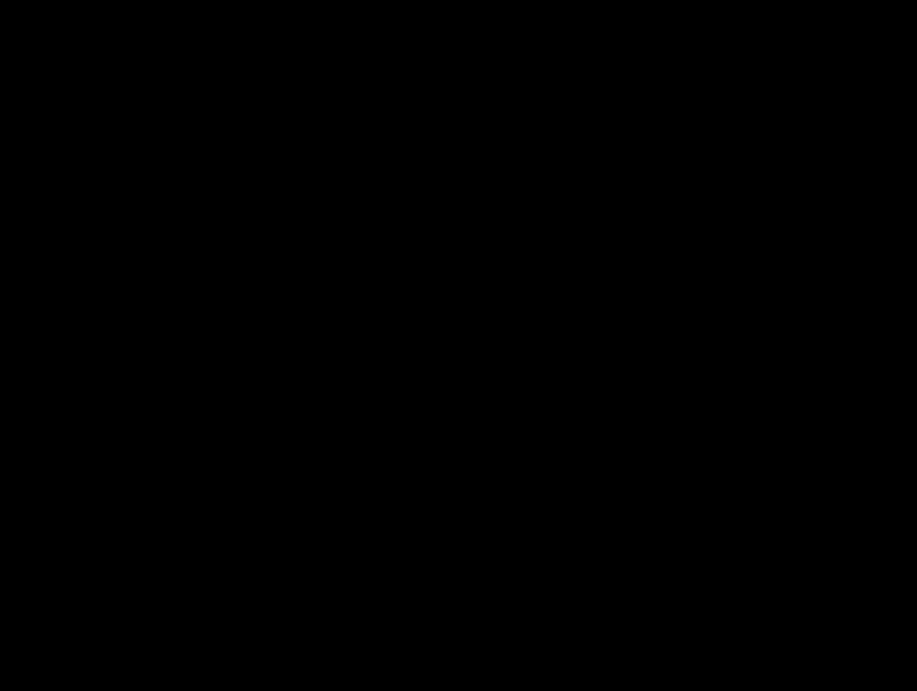
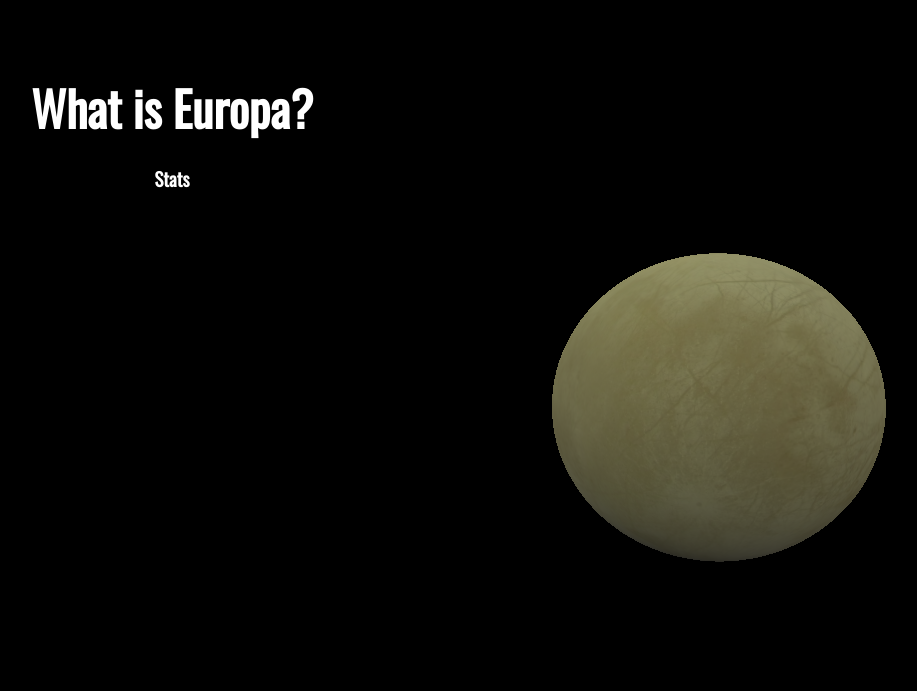
Before and after one commit to conoramanatullah/fwdproject2, a website: page app/index.html in a window 1280 px wide. Shown: the whole page, without its empty margins (148-1065 px from the left). Drawn offline with nearby package versions, Linux system fonts and the light colour scheme; animation ran at ten frames a second.

Commit message:
Built interface layout and stuff

```diff
--- /dev/null
+++ b/app/css/app.css
@@ -0,0 +1,28 @@
+body {
+  text-align: center;
+  margin: 0 auto;
+  overflow: hidden;
+}
+#interface {
+  font-family: 'Oswald', sans-serif;
+  margin-left: 3em;
+  color: white;
+  margin: 3em auto;
+  z-index: 1000;
+  width: 50vw;
+  height: 80vh;
+  /*background-color: blue;*/
+  /*background: none;*/
+  position: absolute;
+}
+#interface h1 {
+  font-size: 3em
+}
+#container {
+  position: relative;
+  z-index: 1;
+}
+
+/*font-family: 'Oswald', sans-serif;
+font-family: 'Open Sans Condensed', sans-serif;
+font-family: 'Inconsolata', monospace;*/
--- a/app/index.html
+++ b/app/index.html
@@ -3,12 +3,19 @@
   <head>
     <meta charset="utf-8">
     <meta name="viewport" content="width=device-width, initial-scale=1">
+    <link href="https://fonts.googleapis.com/css?family=Inconsolata|Open+Sans+Condensed:300|Oswald" rel="stylesheet">
     <link rel="stylesheet" href="../node_modules/normalizecss/normalize.css">
-
+    <link rel="stylesheet" href="css/app.css?v=1.0">
     <title>Space</title>
 
   </head>
   <body>
+    <div id="interface">
+      <h1>What is Europa?</h1>
+      <h3>Stats</h3>
+
+    </div>
+    <div id="container"></div>
     <script type="application/x-glsl" id="sky-vertex">
       varying vec2 vUV;
 
@@ -18,7 +25,6 @@ void main() {
         gl_Position = projectionMatrix * modelViewMatrix * pos;
       }
     </script>
-
     <script type="application/x-glsl" id="sky-fragment">
       uniform sampler2D texture;
       varying vec2 vUV;
@@ -29,6 +35,6 @@ void main() {
       }
     </script>
     <script src="../node_modules/three/build/three.js"></script>
-    <script src="js/app.js"></script>
+    <script src="js/app.js?v=1.02"></script>
   </body>
 </html>
--- a/app/js/app.js
+++ b/app/js/app.js
@@ -1,21 +1,28 @@
 (function(){
+
   var scene = new THREE.Scene();
   var camera = new THREE.PerspectiveCamera( 75, window.innerWidth / window.innerHeight, 0.1, 1000);
   var renderer = new THREE.WebGLRenderer();
+  var loader = new THREE.TextureLoader();
+  var mouseX = 0, mouseY = 0;
+  var windowHalfX = window.innerWidth / 2;
+  var windowHalfY = window.innerHeight / 2;
   var material;
-  renderer.setSize(window.innerWidth, window.innerHeight);
-  document.body.appendChild( renderer.domElement );
 
 
 
-  var loader = new THREE.TextureLoader();
+  container = document.getElementById('container');
+
+  renderer.setSize(window.innerWidth, window.innerHeight);
+
+  container.appendChild( renderer.domElement );
 
   loader.load(
     '../assets/europa.jpg',
 
     function( texture ) {
       // Do something with the texture
-      var geometry = new THREE.SphereGeometry(.1,64,64 );
+      var geometry = new THREE.SphereGeometry(2,64,64 );
 
 
       var material = new THREE.MeshPhongMaterial( {
@@ -24,7 +31,7 @@
       } );
 
       var sphere = new THREE.Mesh( geometry, material );
-      sphere.position.x = 5;
+      sphere.position.x = 3;
       // sphere.position.y = 5;
 
       scene.add( sphere );
@@ -38,43 +45,6 @@
       console.log('Error Loading Texture');
     }
   );
-
-
-  loader.load(
-    '../assets/jupiter.jpg',
-    function ( texture ){
-      var geometry = new THREE.SphereGeometry(4, 64, 64);
-      var material = new THREE.MeshPhongMaterial( {
-        map: texture,
-        // overdraw: 0.5,
-      } );
-
-      var sphere = new THREE.Mesh( geometry, material );
-      // sphere.position.x = 4;
-      scene.add( sphere );
-    },
-    function( xhr ) {
-      console.log( (xhr.loaded / xhr.total * 100) + '% loaded' );
-    } ,
-    function( xhr ) {
-      console.log('Error Loading Texture');
-    }
-
-
-  )
-
-
-
-
-
-  var mouseX = 0, mouseY = 0;
-  var windowHalfX = window.innerWidth / 2;
-	var windowHalfY = window.innerHeight / 2;
-
-  function onDocumentMouseMove( event ) {
-				mouseX = ( event.clientX - windowHalfX );
-				mouseY = ( event.clientY - windowHalfY );
-	}
 
   // document.addEventListener( 'mousemove', onDocumentMouseMove, false );
 
```
Also changed, not shown: assets/europa.jpg (added), assets/jupiter.jpg (added), 1 other file. Lines whose indentation alone changed are shown as unchanged.
